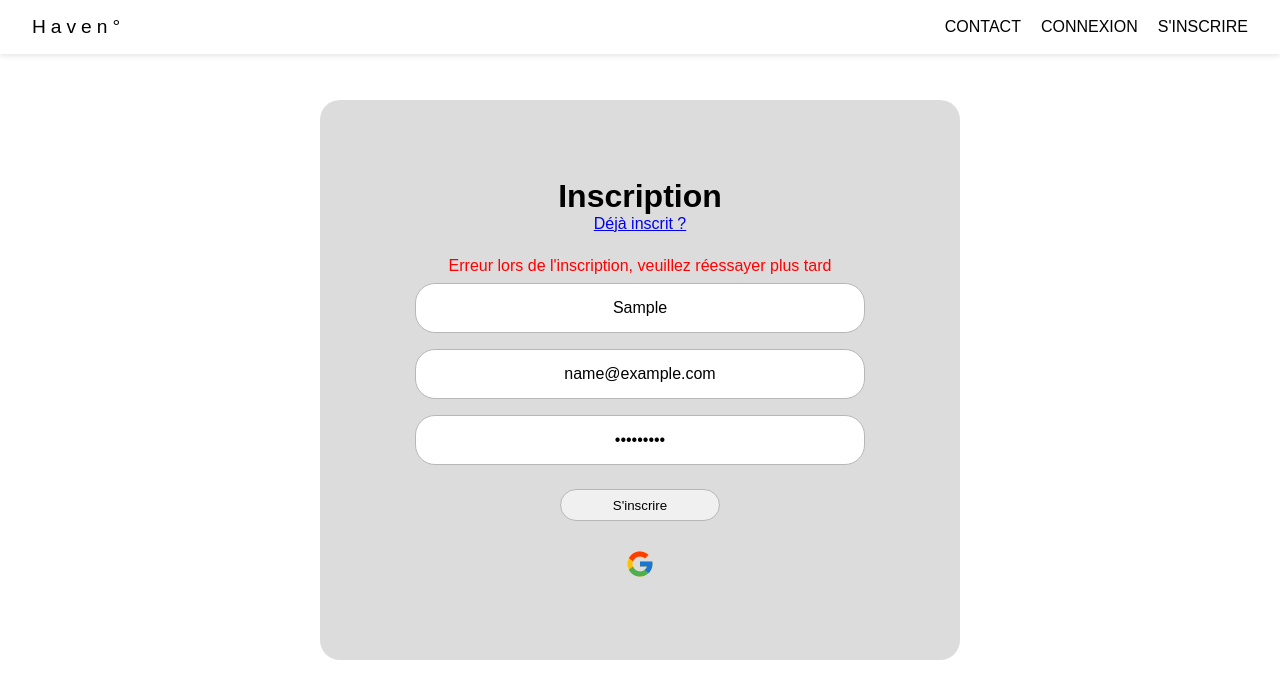
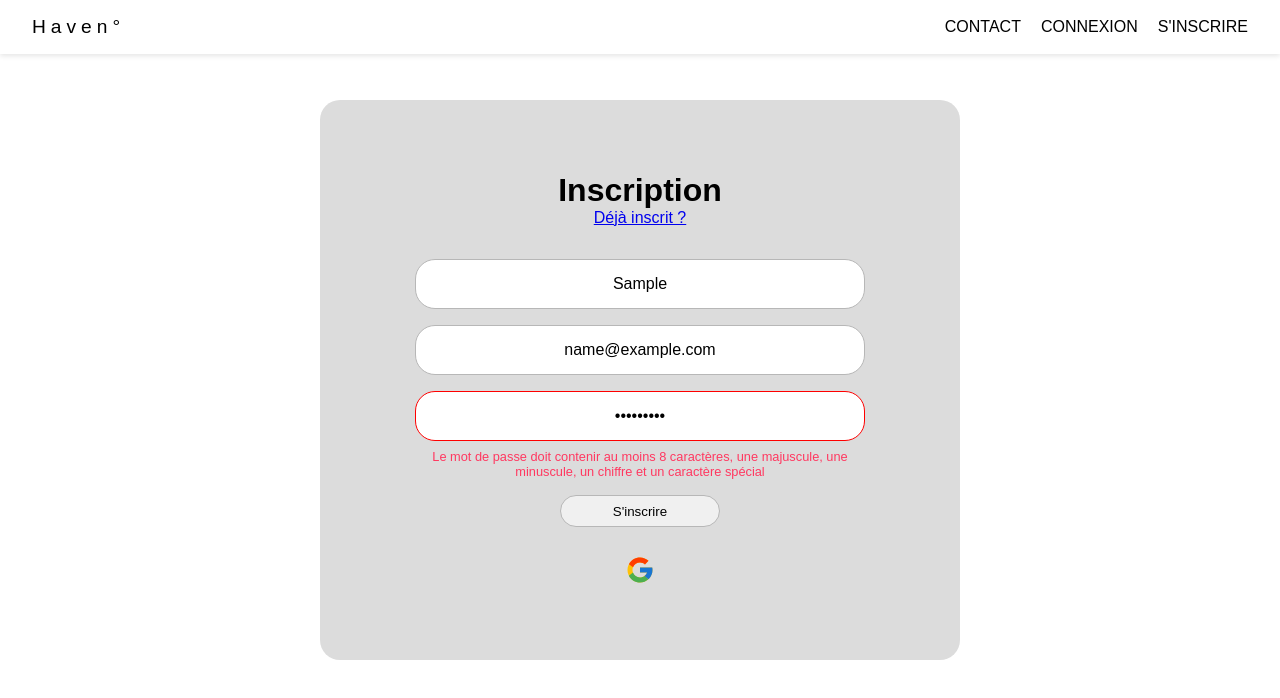
Before and after one commit to KyleAktr/forum, a Next.js app in the folder frontend/: page /register in a window 1280 px wide. Both pictures are taken after typing "Sample", "name@example.com", "Sample123" into the empty fields and a click on the button "S'inscrire". Shown: the top 698 px of the page. Built offline with nearby package versions, Linux system fonts and the light colour scheme; no server answers.

Commit message:
Adding regex password registration

```diff
--- a/frontend/src/app/login/page.tsx
+++ b/frontend/src/app/login/page.tsx
@@ -44,7 +44,7 @@ export default function Login() {
             <input
               name="password"
               type="password"
-              placeholder="Password"
+              placeholder="Mot de passe"
               required
             />
           </div>
--- a/frontend/src/app/register/page.tsx
+++ b/frontend/src/app/register/page.tsx
@@ -3,13 +3,32 @@ import { useState } from "react";
 import { register } from "@/services/auth";
 import Navbar from "@/components/Navbar";
 import { FcGoogle } from "react-icons/fc";
+import { getPasswordErrorMessage } from "@/utils/validation";
+import { validatePassword } from "@/utils/validation";
 
 export default function Register() {
   const [error, setError] = useState("");
+  const [passwordError, setPasswordError] = useState("");
+
+  const handlePasswordChange = (e: React.ChangeEvent<HTMLInputElement>) => {
+    const password = e.target.value;
+    if (password && !validatePassword(password)) {
+      setPasswordError(getPasswordErrorMessage());
+    } else {
+      setPasswordError("");
+    }
+  };
+
 
   const handleSubmit = async (e: React.FormEvent<HTMLFormElement>) => {
     e.preventDefault();
     const formData = new FormData(e.currentTarget);
+    const password = formData.get("password") as string;
+
+    if (!validatePassword(password)) {
+      setPasswordError(getPasswordErrorMessage());
+      return;
+    }
 
     try {
       await register(
@@ -35,20 +54,23 @@ export default function Register() {
             <input
               name="username"
               type="text"
-              placeholder="Username"
+              placeholder="Nom d'utilisateur"
               required
             />
           </div>
           <div>
             <input name="email" type="email" placeholder="Email" required />
           </div>
-          <div>
+          <div className="password-field">
             <input
               name="password"
               type="password"
-              placeholder="Password"
+              placeholder="Mot de passe"
+              onChange={handlePasswordChange}
               required
+              style={passwordError ? { borderColor: "red" } : {}}
             />
+            {passwordError && <div className="password-error">{passwordError}</div>}
           </div>
           <button type="submit">S&apos;inscrire</button>
           <div className="google">
--- a/frontend/src/styles/pages/_login.scss
+++ b/frontend/src/styles/pages/_login.scss
@@ -53,3 +53,19 @@
     }
   }
 }
+
+.password-field {
+  position: relative;
+  margin-bottom: 30px;
+
+  input {
+    width: 100%;
+  }
+
+  .password-error {
+    position: absolute;
+    text-align: center;
+    color: #ff3860;
+    font-size: 0.8rem;
+  }
+}
--- /dev/null
+++ b/frontend/src/utils/validation.ts
@@ -0,0 +1,9 @@
+export const PASSWORD_REGEX = /^(?=.*[a-z])(?=.*[A-Z])(?=.*\d)(?=.*[@$!%*?&])[A-Za-z\d@$!%*?&]{8,}$/;
+
+export const validatePassword = (password: string): boolean => {
+  return PASSWORD_REGEX.test(password);
+};
+
+export const getPasswordErrorMessage = (): string => {
+  return "Le mot de passe doit contenir au moins 8 caractères, une majuscule, une minuscule, un chiffre et un caractère spécial";
+};
```
Also changed, not shown: 2 other files (tests, documents, lock files or other folders).
